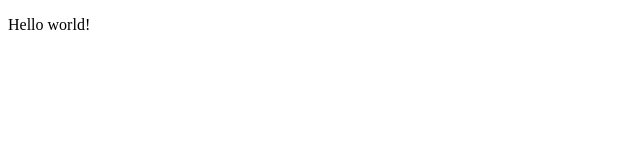
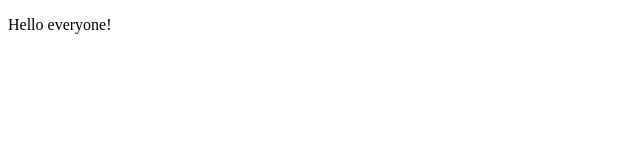
Before and after one commit to Winyumi/test-html-site, a plain HTML site: page index.html in a window 1280 px wide. Shown: the full height of the page, 0-640 px from the left. Drawn offline with Linux system fonts and the light colour scheme.

Commit message:
say hello everyone

```diff
--- a/index.html
+++ b/index.html
@@ -6,6 +6,6 @@
   <title>Document</title>
 </head>
 <body>
-  <p>Hello world!</p>
+  <p>Hello everyone!</p>
 </body>
 </html>
```
